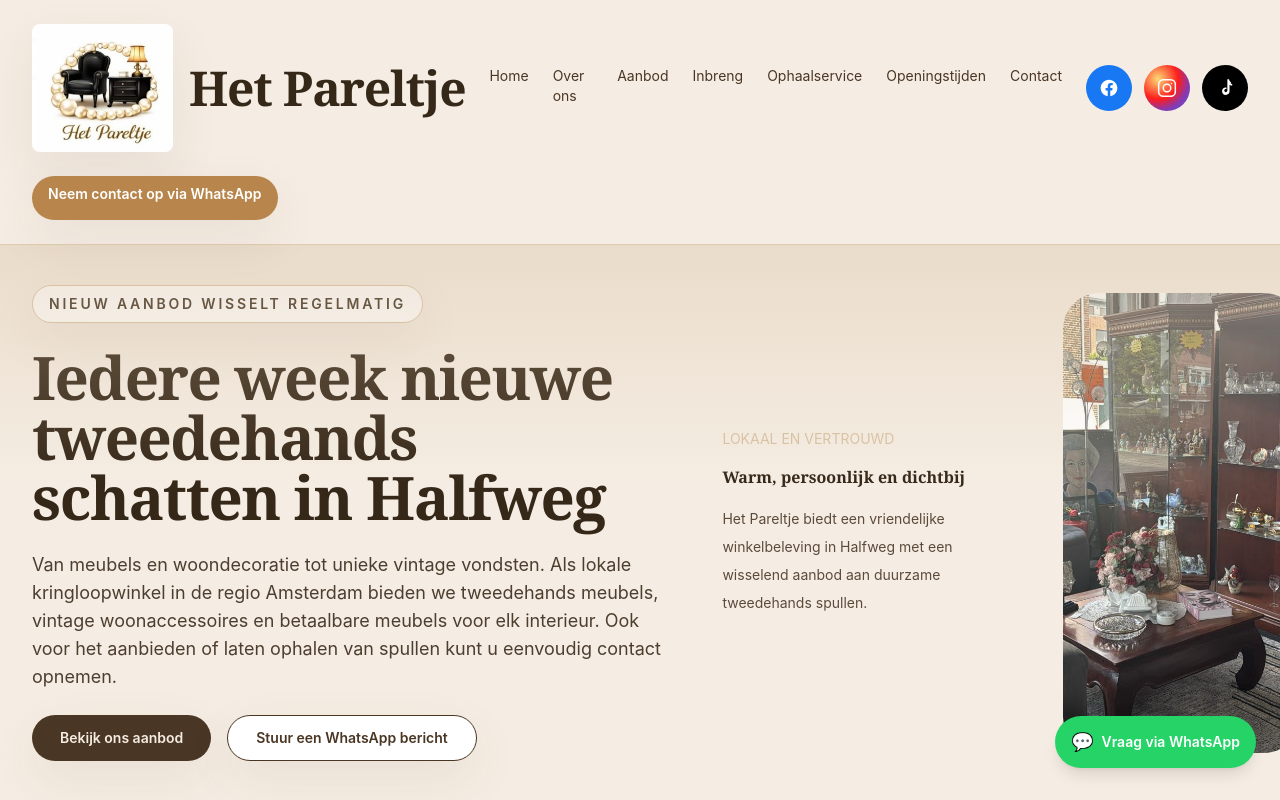
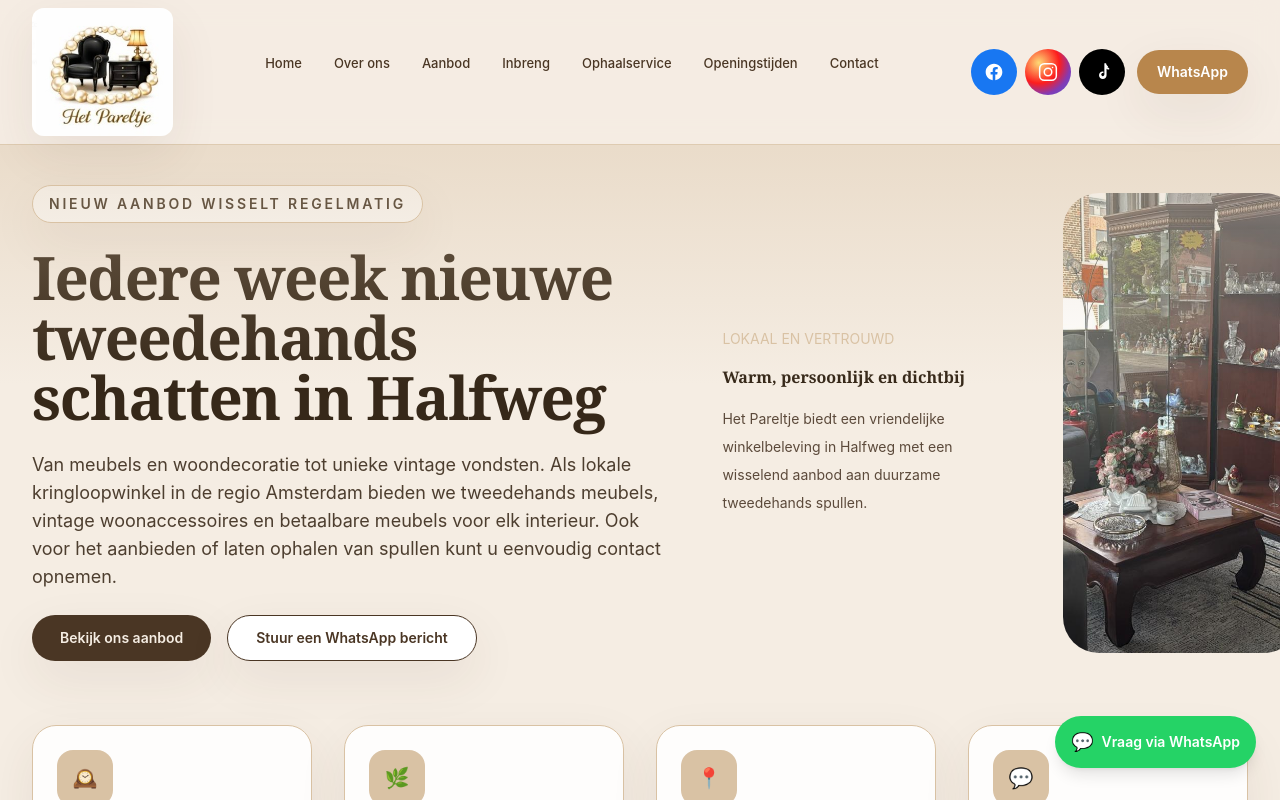
Before and after one commit to Raihana2000/kringloop-het-pareltje, a React (Vite) app: page / in a window 1280 px wide. Shown: the top 800 px of the page. Built offline with nearby package versions, Linux system fonts and the light colour scheme.

Commit message:
Update header logo and navigation layout

```diff
--- a/src/App.jsx
+++ b/src/App.jsx
@@ -100,28 +100,33 @@
   return (
     <div className="text-brown bg-cream">
      <header className="sticky top-0 z-50 border-b border-b-sand/80 bg-cream/95 backdrop-blur-md">
-        <div className="mx-auto grid max-w-7xl grid-cols-[auto_1fr_auto] items-center gap-4 px-5 py-5 sm:gap-6 md:py-6 lg:px-8">
-          <a href="#home" className="flex items-center gap-3 md:gap-4">
+  <div className="mx-auto flex max-w-7xl items-center justify-between gap-4 px-4 py-2 sm:px-5 lg:px-8">
+
+    {/* Logo groter, zonder tekst ernaast */}
+    <a href="#home" className="flex shrink-0 items-center" aria-label="Kringloop Het Pareltje home">
       <img
         src={`${import.meta.env.BASE_URL}images/logo-pareltje.jpeg`}
         alt="Kringloop Het Pareltje logo"
-             className="h-20 sm:h-24 md:h-28 lg:h-32 w-auto object-contain rounded-lg shadow-soft"
+        className="h-20 w-auto rounded-xl object-contain shadow-soft sm:h-24 md:h-28 lg:h-32"
       />
-            <span className="font-display text-3xl md:text-4xl lg:text-5xl font-semibold tracking-tight text-cocoa">Het Pareltje</span>
     </a>
-            <nav className="hidden items-center justify-center gap-6 md:flex">
+
+    {/* Desktop navigatie compact */}
+    <nav className="hidden flex-1 flex-wrap items-center justify-center gap-x-4 gap-y-2 px-4 lg:flex">
       {navLinks.map((item) => (
         <a
           key={item.href}
           href={item.href}
-                className="text-sm text-brown transition hover:text-gold focus:outline-none focus:ring-2 focus:ring-gold"
+          className="rounded-full px-2 py-1 text-[13px] font-medium text-brown transition hover:bg-white/70 hover:text-gold focus:outline-none focus:ring-2 focus:ring-gold"
         >
           {item.label}
         </a>
       ))}
     </nav>
-          <div className="hidden items-center justify-center gap-3 md:flex">
-            <div className="social-links">
+
+    {/* Desktop rechts: socials + WhatsApp */}
+    <div className="hidden items-center gap-3 lg:flex">
+      <div className="flex items-center gap-2">
         {socialLinks.map((item) => (
           <a
             key={item.label}
@@ -131,9 +136,8 @@
             rel="noopener noreferrer"
             className={`social-button ${item.className}`}
             onClick={(e) => {
-                  if (item.label === 'Facebook') {
+              if (item.href === '#') {
                 e.preventDefault()
-                   window.open(item.href, '_blank', 'noopener,noreferrer')
               }
             }}
           >
@@ -141,44 +145,68 @@
           </a>
         ))}
       </div>
-          </div>
-          <div className="flex items-center gap-3">
+
       <a
         href={whatsappLink}
         target="_blank"
         rel="noopener noreferrer"
-              className="hidden whitespace-nowrap rounded-full bg-gold px-4 py-2 text-sm font-semibold text-white shadow-soft transition hover:bg-[#a37330] md:inline-flex"
+        className="whitespace-nowrap rounded-full bg-gold px-5 py-3 text-sm font-semibold text-white shadow-soft transition hover:bg-[#a37330]"
       >
-              Neem contact op via WhatsApp
+        WhatsApp
       </a>
+    </div>
+
+    {/* Mobiel + iPad menu knop */}
     <button
       onClick={() => setMenuOpen((open) => !open)}
-              className="inline-flex h-10 w-10 items-center justify-center rounded-full border border-sand bg-white text-brown shadow-sm md:hidden"
+      className="inline-flex h-11 w-11 items-center justify-center rounded-full border border-sand bg-white text-brown shadow-sm lg:hidden"
       aria-label="Menu"
       aria-expanded={menuOpen}
     >
-              <span className="text-xl">☰</span>
+      <span className="text-2xl">☰</span>
     </button>
   </div>
-        </div>
+
+  {/* Mobiel + iPad menu */}
   {menuOpen && (
-          <div className="border-t border-sand bg-cream/98 md:hidden">
+    <div className="border-t border-sand bg-cream/98 lg:hidden">
       <div className="flex flex-col gap-4 px-6 py-5">
         {navLinks.map((item) => (
           <a
             key={item.href}
             href={item.href}
             onClick={() => setMenuOpen(false)}
-                  className="text-base text-brown transition hover:text-gold"
+            className="rounded-full bg-white/70 px-4 py-3 text-base font-medium text-brown shadow-sm transition hover:text-gold"
           >
             {item.label}
           </a>
         ))}
+
+        <div className="flex items-center gap-3 pt-2">
+          {socialLinks.map((item) => (
+            <a
+              key={item.label}
+              href={item.href}
+              aria-label={item.aria}
+              target="_blank"
+              rel="noopener noreferrer"
+              className={`social-button ${item.className}`}
+              onClick={(e) => {
+                if (item.href === '#') {
+                  e.preventDefault()
+                }
+              }}
+            >
+              {item.icon}
+            </a>
+          ))}
+        </div>
+
         <a
           href={whatsappLink}
           target="_blank"
           rel="noopener noreferrer"
-                className="rounded-full bg-gold px-4 py-3 text-sm font-semibold text-white shadow-soft text-center"
+          className="rounded-full bg-gold px-4 py-3 text-center text-sm font-semibold text-white shadow-soft"
         >
           Neem contact op via WhatsApp
         </a>
```
Also changed, not shown: 5 other files (tests, documents, lock files or other folders). Lines whose indentation alone changed are shown as unchanged.
